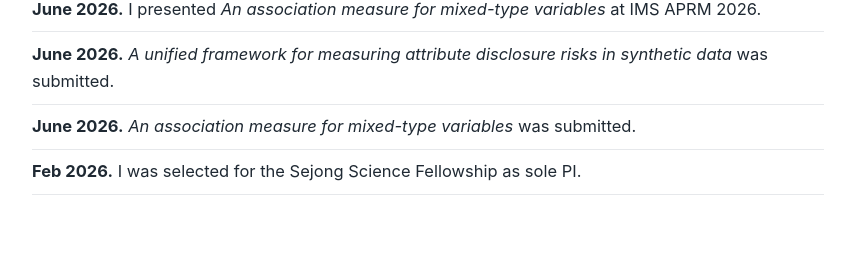
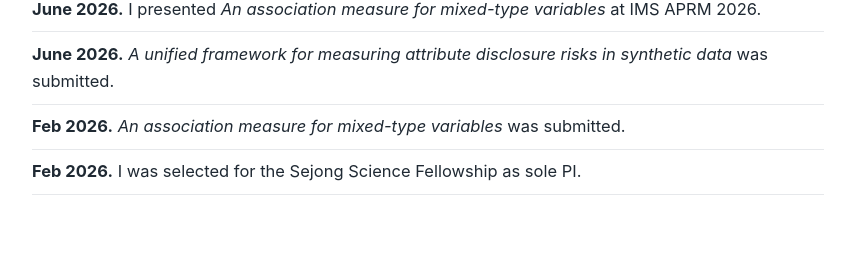
Before and after one commit to cherrrycooky/cherrrycooky.github.io, a Jekyll site: the page built from index.markdown, in a window 1280 px wide. Shown: the part 969-1233 px from the top of the page, without its empty margins (212-1067 px from the left). Built offline with Jekyll 4.4.1, drawn with Linux system fonts in a browser that asks for light colours.

Commit message:
Update index.markdown

```diff
--- a/index.markdown
+++ b/index.markdown
@@ -42,7 +42,7 @@ Another line of my research concerns privacy and disclosure risk in synthetic da
     <li><span class="news-date">June 2026.</span> I presented <em>A Nearest-Neighbor Measure of Conditional Association for Mixed-Type Variables</em> at IMS New Researchers Conference Asia 2026.</li>
     <li><span class="news-date">June 2026.</span> I presented <em>An association measure for mixed-type variables</em> at IMS APRM 2026.</li>
     <li><span class="news-date">June 2026.</span> <em>A unified framework for measuring attribute disclosure risks in synthetic data</em> was submitted.</li>
-    <li><span class="news-date">June 2026.</span> <em>An association measure for mixed-type variables</em> was submitted.</li>
+    <li><span class="news-date">Feb 2026.</span> <em>An association measure for mixed-type variables</em> was submitted.</li>
     <li><span class="news-date">Feb 2026.</span> I was selected for the Sejong Science Fellowship as sole PI.</li>
   </ul>
 </section>
```
